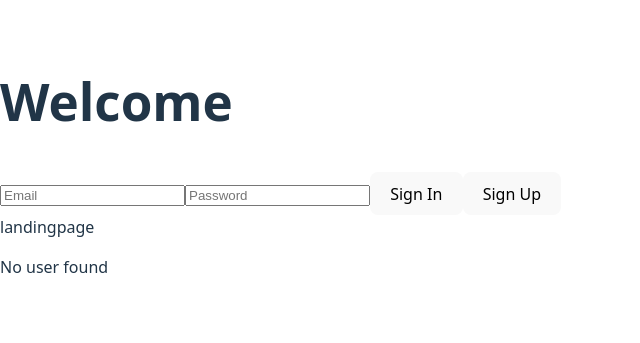
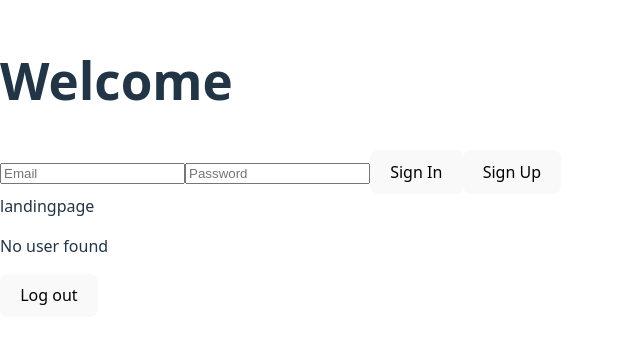
Before and after one commit to m4tchka/make-a-claim, a React (Vite) app in the folder frontend/: page / in a window 1280 px wide. Shown: the part 237-580 px from the top of the page, without its empty margins (0-640 px from the left). Built offline with nearby package versions, Linux system fonts and the light colour scheme; no server answers.

Commit message:
Add log out button to landingPage, add prompt for user to login once signed up

```diff
--- a/frontend/src/components/LandingPage/LandingPage.jsx
+++ b/frontend/src/components/LandingPage/LandingPage.jsx
@@ -5,6 +5,7 @@ import { Link } from "react-router";
 import {
   signInWithEmailAndPassword,
   createUserWithEmailAndPassword,
+  signOut,
 } from "firebase/auth";
 
 export default function LandingPage() {
@@ -31,7 +32,7 @@ export default function LandingPage() {
       .then((userCredential) => {
         // Signed up successfully
         const user = userCredential.user;
-        console.log("Signed up as:", user.email);
+        alert("Registered as:", user.email, "please sign in");
       })
       .catch((error) => {
         console.error("Sign up error:", error.message);
@@ -87,6 +88,14 @@ export default function LandingPage() {
           <p>No user found</p>
         )}
       </section>
+      <button
+        onClick={() => {
+          signOut(auth);
+          setIsLoggedIn(false);
+        }}
+      >
+        Log out
+      </button>
     </>
   );
 }
```
